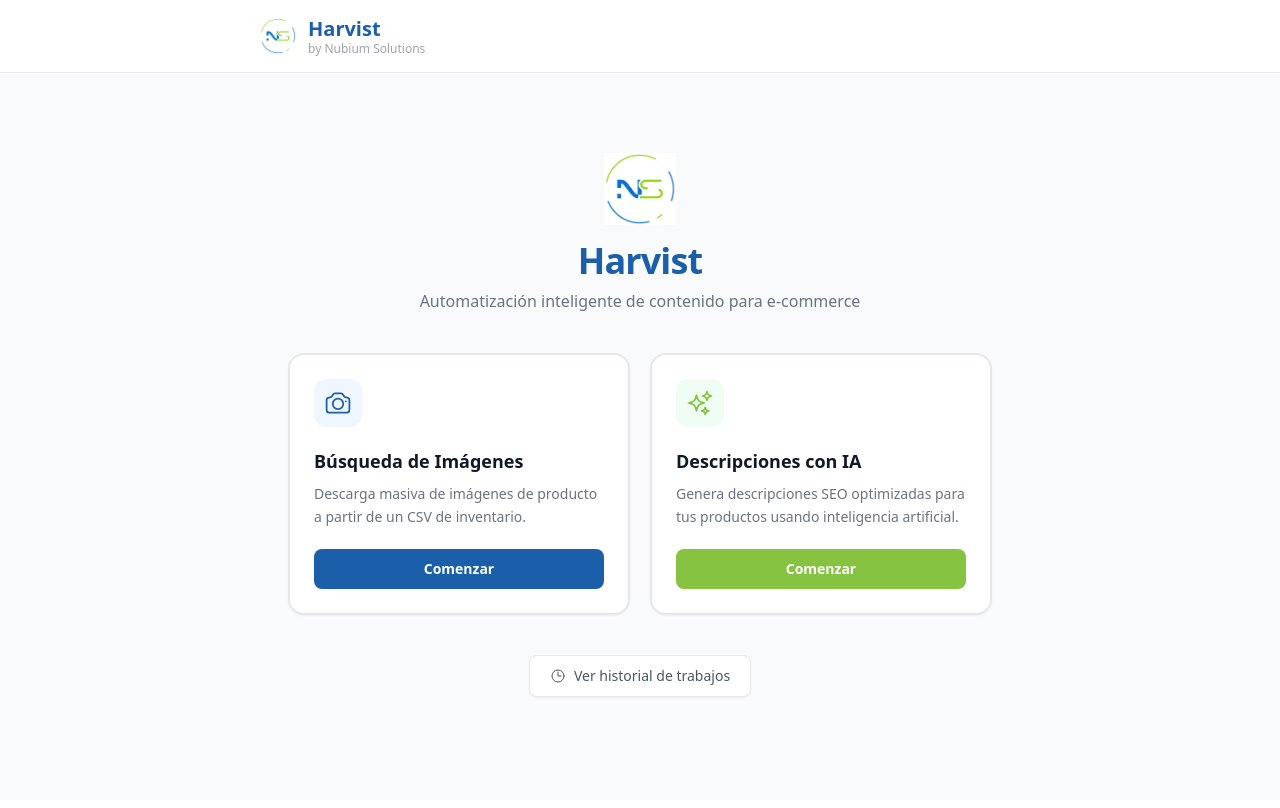
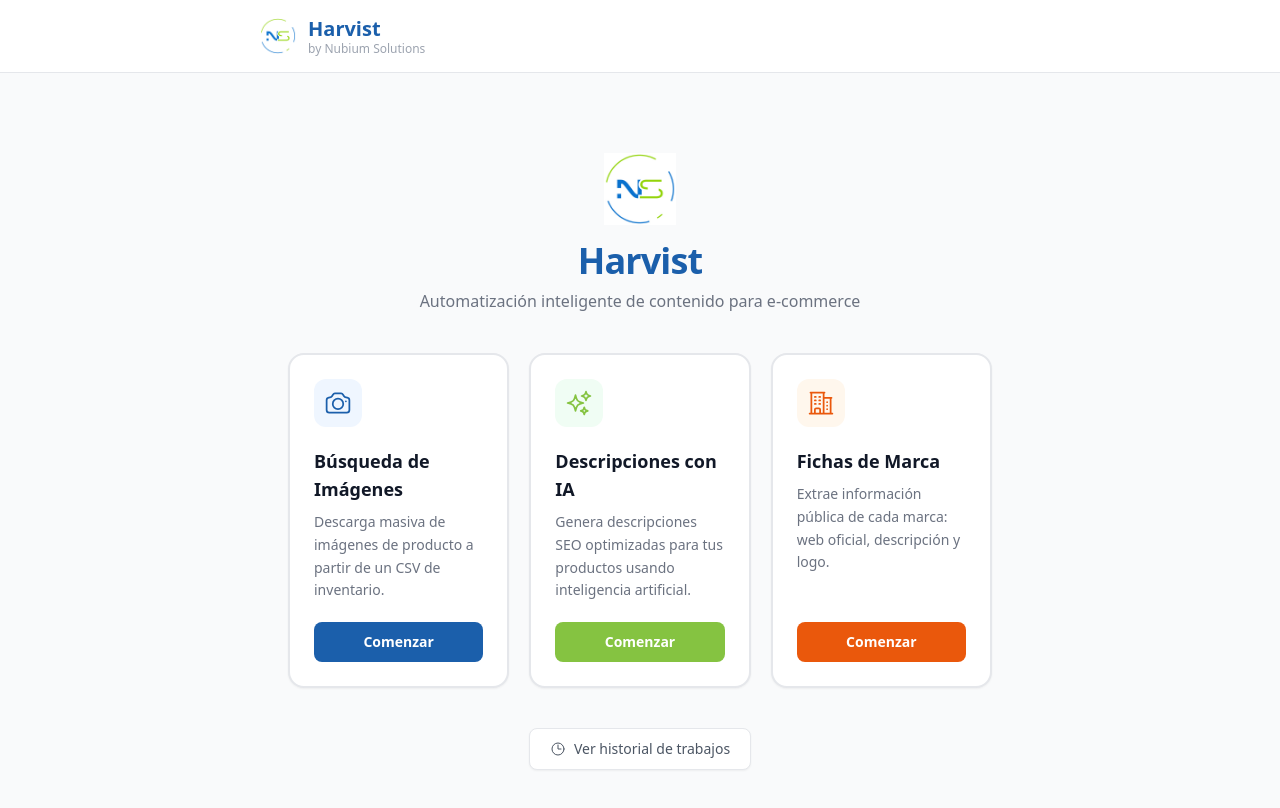
Before and after one commit to BENJAMINDTS/Harvist, a React (Vite) app in the folder frontend/: page / in a window 1280 px wide. Shown: the top 808 px of the page. Built offline with nearby package versions, Linux system fonts and the light colour scheme.

Commit message:
feat: add Fichas de Marca option card to HomeScreen
Co-Authored-By: Carlos Vico <vicocarlos04@gmail.com>

```diff
--- a/frontend/src/components/HomeScreen.tsx
+++ b/frontend/src/components/HomeScreen.tsx
@@ -1,9 +1,10 @@
 /**
  * Pantalla de inicio de Harvist.
  *
- * Muestra el logotipo de NS, el nombre de la aplicación y dos tarjetas
- * de selección de modo de trabajo: descarga de imágenes o generación de
- * descripciones con IA. También expone un acceso rápido al historial.
+ * Muestra el logotipo de NS, el nombre de la aplicación y tres tarjetas
+ * de selección de modo de trabajo: descarga de imágenes, generación de
+ * descripciones con IA y extracción de fichas de marca. También expone
+ * un acceso rápido al historial.
  *
  * @module HomeScreen
  * @author BenjaminDTS | Carlos Vico
@@ -23,6 +24,8 @@
   onSelectFotos: () => void
   /** Callback invocado cuando el usuario elige el modo de generación de descripciones. */
   onSelectDescripciones: () => void
+  /** Callback invocado cuando el usuario elige el modo de extracción de fichas de marca. */
+  onSelectMarcas: () => void
   /** Callback invocado cuando el usuario quiere ver el historial de trabajos. */
   onSelectHistorial: () => void
 }
@@ -84,6 +87,28 @@
 )
 
 /**
+ * Icono de edificio/tienda (outline).
+ */
+const BuildingIcon: React.FC<IconProps> = ({ className, style }) => (
+  <svg
+    xmlns="http://www.w3.org/2000/svg"
+    className={className}
+    style={style}
+    fill="none"
+    viewBox="0 0 24 24"
+    strokeWidth={1.5}
+    stroke="currentColor"
+    aria-hidden="true"
+  >
+    <path
+      strokeLinecap="round"
+      strokeLinejoin="round"
+      d="M2.25 21h19.5m-18-18v18m10.5-18v18m6-13.5V21M6.75 6.75h.75m-.75 3h.75m-.75 3h.75m3-6h.75m-.75 3h.75m-.75 3h.75M6.75 21v-3.375c0-.621.504-1.125 1.125-1.125h2.25c.621 0 1.125.504 1.125 1.125V21M3 3h12m-.75 4.5H21m-3.75 3.75h.008v.008h-.008v-.008Zm0 3h.008v.008h-.008v-.008Zm0 3h.008v.008h-.008v-.008Z"
+    />
+  </svg>
+)
+
+/**
  * Icono de historial/reloj (outline).
  */
 const ClockIcon: React.FC<IconProps> = ({ className }) => (
@@ -109,9 +134,9 @@
 /**
  * Pantalla de bienvenida con selección de modo de trabajo.
  *
- * Muestra el logo y título de la aplicación, dos tarjetas principales
- * para elegir entre descarga de imágenes o generación de descripciones,
- * y un acceso secundario al historial de trabajos anteriores.
+ * Muestra el logo y título de la aplicación, tres tarjetas principales
+ * para elegir entre descarga de imágenes, generación de descripciones
+ * o extracción de fichas de marca, y un acceso secundario al historial.
  *
  * @author BenjaminDTS | Carlos Vico
  * @param props - Ver {@link HomeScreenProps}.
@@ -119,6 +144,7 @@
 export const HomeScreen: React.FC<HomeScreenProps> = ({
   onSelectFotos,
   onSelectDescripciones,
+  onSelectMarcas,
   onSelectHistorial,
 }) => {
   return (
@@ -138,7 +164,7 @@
       </div>
 
       {/* ── Tarjetas de selección de modo ── */}
-      <div className="grid grid-cols-1 gap-5 w-full sm:grid-cols-2">
+      <div className="grid grid-cols-1 gap-5 w-full sm:grid-cols-2 lg:grid-cols-3">
 
         {/* Tarjeta: Búsqueda de imágenes */}
         <button
@@ -203,6 +229,38 @@
             Comenzar
           </div>
         </button>
+
+        {/* Tarjeta: Fichas de Marca */}
+        <button
+          type="button"
+          onClick={onSelectMarcas}
+          className="group flex flex-col gap-5 rounded-2xl border-2 border-gray-200 dark:border-gray-700 bg-white dark:bg-gray-900 p-6 text-left shadow-sm transition-all duration-200 hover:border-orange-400 hover:shadow-md focus:outline-none focus:ring-2 focus:ring-offset-2 focus:ring-orange-500"
+          aria-label="Seleccionar modo de extracción de fichas de marca"
+        >
+          <div
+            className="flex h-12 w-12 items-center justify-center rounded-xl transition-colors duration-200 group-hover:bg-orange-100"
+            style={{ backgroundColor: '#FFF7ED' }}
+          >
+            <BuildingIcon className="h-7 w-7 transition-colors duration-200 group-hover:text-orange-600" style={{ color: '#EA580C' }} />
+          </div>
+
+          <div className="flex flex-col gap-2 flex-1">
+            <h2 className="text-lg font-semibold text-gray-900 dark:text-gray-100 group-hover:text-orange-700 transition-colors duration-200">
+              Fichas de Marca
+            </h2>
+            <p className="text-sm text-gray-500 dark:text-gray-400 leading-relaxed">
+              Extrae información pública de cada marca: web oficial, descripción y logo.
+            </p>
+          </div>
+
+          <div
+            className="inline-flex w-full items-center justify-center rounded-lg px-4 py-2.5 text-sm font-semibold text-white transition-colors duration-200"
+            style={{ backgroundColor: '#EA580C' }}
+            aria-hidden="true"
+          >
+            Comenzar
+          </div>
+        </button>
       </div>
 
       {/* ── Acceso al historial ── */}
```
